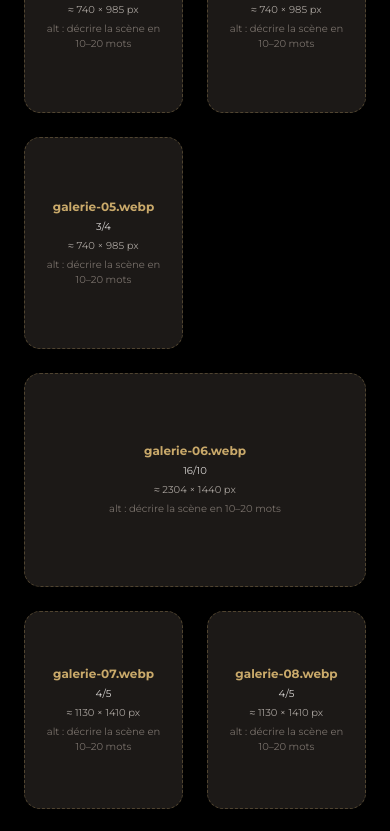
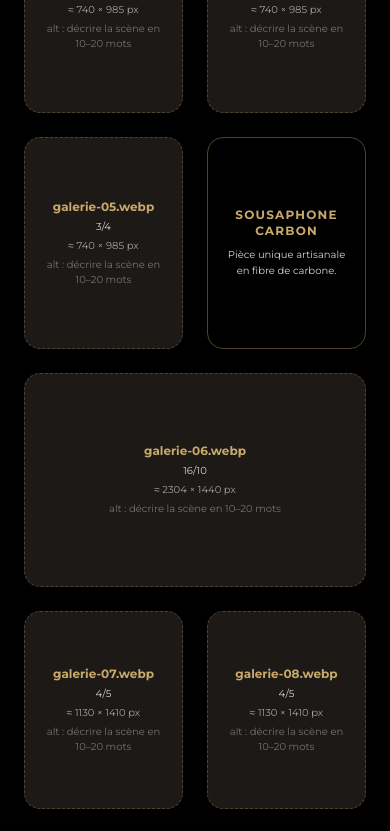
Before and after one commit to Fysalidev/www-sousaphone-carbon, a Next.js app: page /galerie in a window 390 px wide. Shown: the part 940-1771 px from the top of the page. Built offline with nearby package versions, Linux system fonts and the light colour scheme; no server answers.

Commit message:
13 | Galerie | mobile | carte « Sousaphone Carbon » fermant chaque trio en 2x2 (cellule vide de l'enveloppement)
Generated by Mistral Vibe.
Co-Authored-By: Mistral Vibe <vibe@mistral.ai>

```diff
--- a/src/app/galerie/page.js
+++ b/src/app/galerie/page.js
@@ -61,8 +61,10 @@ const LIGNES = [
 ];
 
 // Colonnes de la ligne selon son remplissage : les lignes de 2 et
-// de 3 vivent en 2 colonnes sur mobile (la ligne de 3 s'enveloppe
-// en 2 + 1), la ligne de 3 passe à 3 colonnes à partir de 768px.
+// de 3 vivent en 2 colonnes sur mobile, la ligne de 3 passe à 3
+// colonnes à partir de 768px — sur mobile sa quatrième cellule
+// (libérée par l'enveloppement en 2×2) reçoit la carte de marque
+// ci-dessous.
 const GRILLES_LIGNE = {
   1: "grid-cols-1",
   2: "grid-cols-2",
@@ -142,6 +144,31 @@ function EmplacementGalerie({ taille, numero }) {
   );
 }
 
+// Carte de marque des lignes de 3 : sur mobile, le trio
+// s'enveloppe en 2×2 et la carte ferme la grille à la place de la
+// cellule vide — étiquette dorée et phrase courte, même langage
+// que les cartes de contenu (bord or, coins adoucis). Sans ratio :
+// la cellule s'étire à la hauteur de la photo voisine. Desktop :
+// masquée (md:hidden), la rangée de 3 est déjà complète.
+// Répétée à chaque trio en défilement mobile, elle est purement
+// décorative : aria-hidden pour ne pas marteler la marque aux
+// lecteurs d'écran.
+function CarteMarque() {
+  return (
+    <div
+      aria-hidden="true"
+      className="flex flex-col items-center justify-center gap-2 rounded-2xl border border-[#C9A96A]/40 p-4 text-center md:hidden"
+    >
+      <p className="text-xs max-[399px]:tracking-widest font-bold tracking-[0.25em] text-[#C9A96A]">
+        SOUSAPHONE CARBON
+      </p>
+      <p className="text-[10px] min-[768px]:text-xs leading-relaxed text-stone-300">
+        Pièce unique artisanale en fibre de carbone.
+      </p>
+    </div>
+  );
+}
+
 export default function GaleriePage() {
   return (
     <main className="flex flex-col bg-black">
@@ -206,10 +233,11 @@ export default function GaleriePage() {
       {/* Trame de la galerie : chaque ligne de LIGNES se rend dans sa
           propre grille, contenue (px-6, max-w-6xl) — lignes de 2 et
           de 3 alignées, grandes pleine colonne aux lignes 3, 6, 9,
-          12, 15 et 17 (clôture). Les photos passent par l'optimiseur
-          d'images (next/image, fill + sizes de l'empreinte) ;
-          emplacement vide : placeholder pointillé avec le fichier
-          attendu et son ratio. */}
+          12, 15 et 17 (clôture) ; sur mobile, chaque trio se ferme
+          en 2×2 par la carte de marque. Les photos passent par
+          l'optimiseur d'images (next/image, fill + sizes de
+          l'empreinte) ; emplacement vide : placeholder pointillé
+          avec le fichier attendu et son ratio. */}
       <section
         aria-label="Photos"
         className="px-6 pt-12 pb-20 min-[768px]:pt-16 min-[768px]:pb-28"
@@ -228,6 +256,9 @@ export default function GaleriePage() {
                     numero={numero}
                   />
                 ))}
+                {/* Ligne de 3 : la carte de marque ferme la grille
+                    mobile en 2×2 (cellule vide de l'enveloppement). */}
+                {ligne.length === 3 && <CarteMarque />}
               </div>
             ))}
           </div>
```
